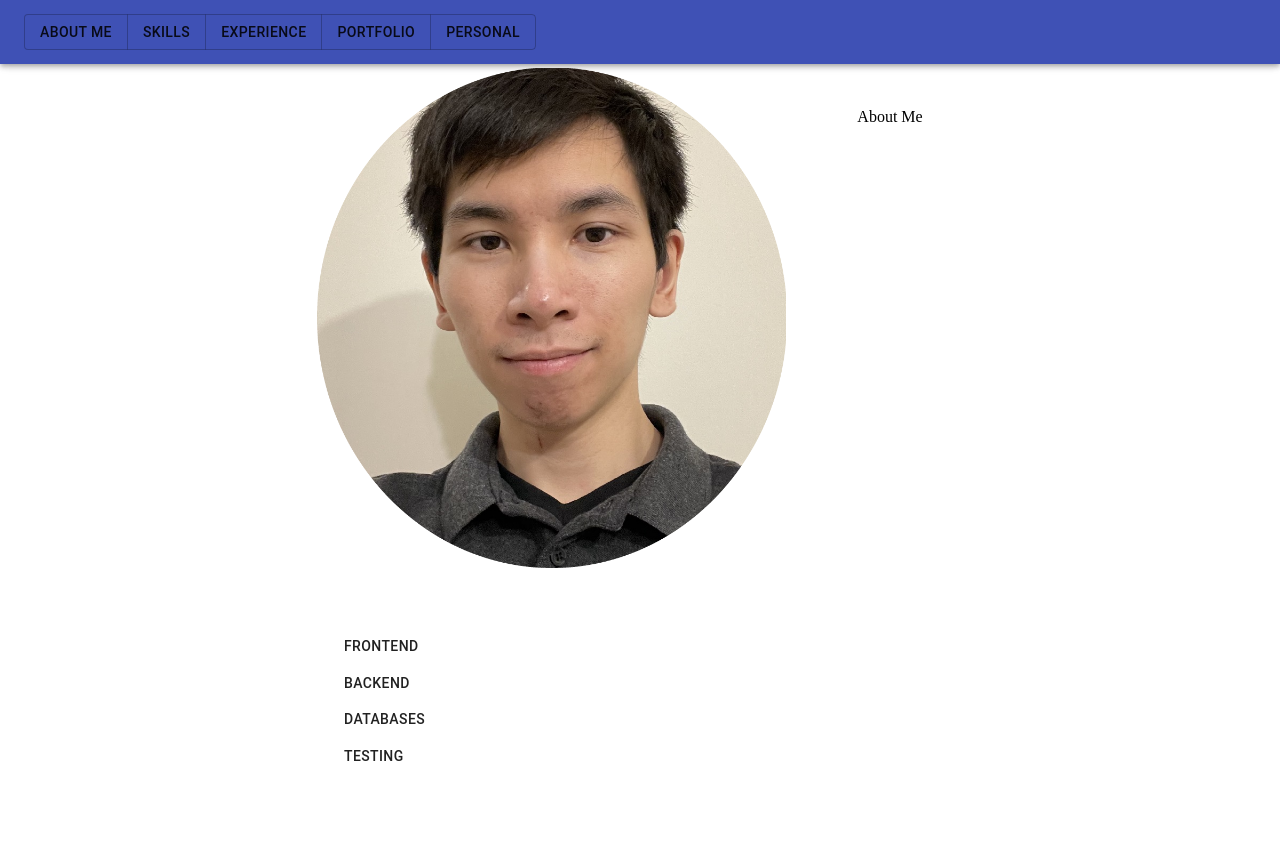
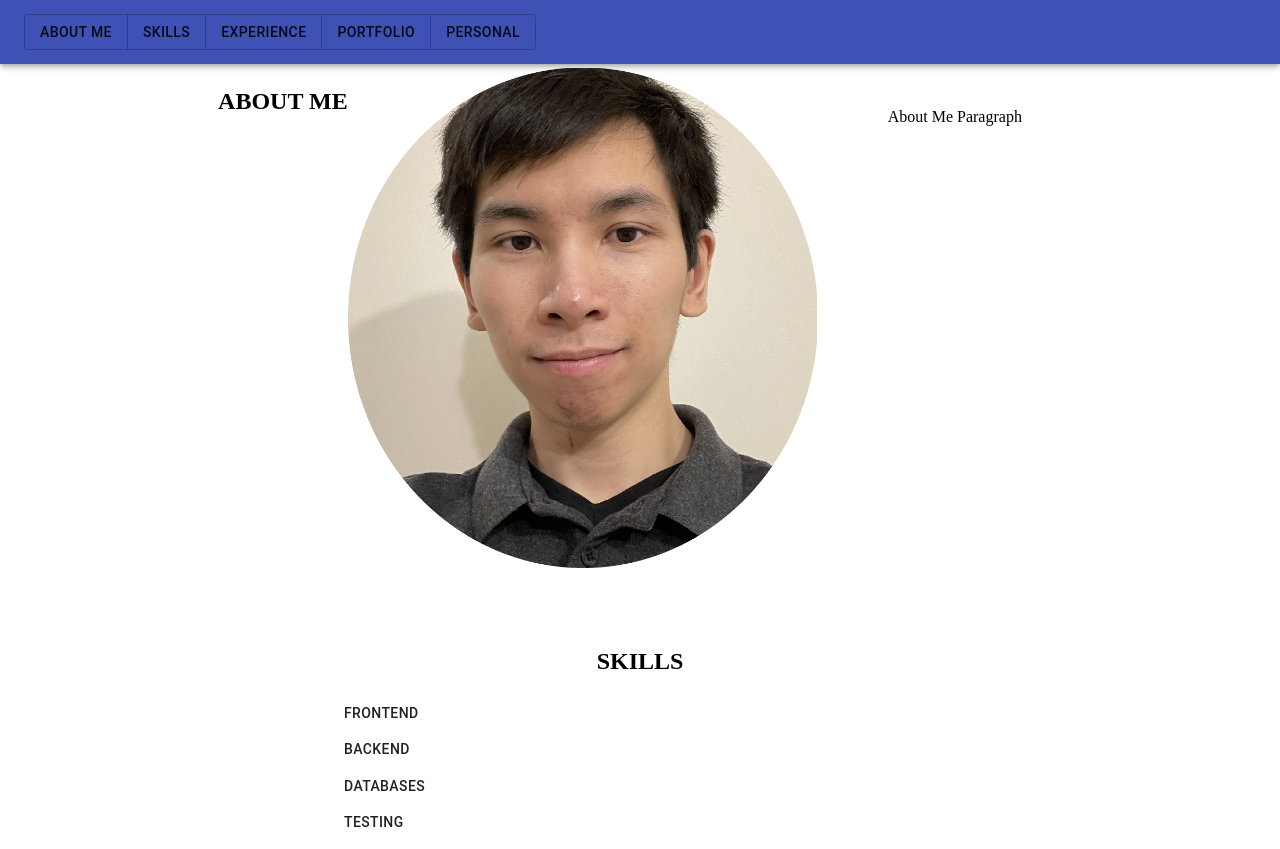
Before and after one commit to TandyN/my-website, a React app: page / in a window 1280 px wide. Before the commit the page ends 800 px from the top, so only its background shows below. Built offline with nearby package versions, Linux system fonts and the light colour scheme.

Commit message:
Add headers for About Me and Skills

```diff
--- a/src/components/SectionAboutMe.jsx
+++ b/src/components/SectionAboutMe.jsx
@@ -25,9 +25,15 @@ const SectionAboutMe = () => {
   const gridPictureClass = gridPicture();
 
   return (
-    <Grid container spacing={10} justify='center' className={gridContainerClass.root}>
+    <Grid
+      container
+      spacing={10}
+      justify='center'
+      className={gridContainerClass.root}
+      >
+      <h2>ABOUT ME</h2>
       <Grid item className={gridPictureClass.root} />
-      <Grid item>About Me</Grid>
+      <Grid item>About Me Paragraph</Grid>
     </Grid>
   )
 }
--- a/src/components/SectionSkills/index.jsx
+++ b/src/components/SectionSkills/index.jsx
@@ -20,6 +20,7 @@ const SectionSkills = () => {
       justify="center"
       direction="column"
       >
+      <h2>SKILLS</h2>
       <Grid item className={gridCategoryClass.root} >
         <Button>Frontend</Button>
       </Grid>
```
